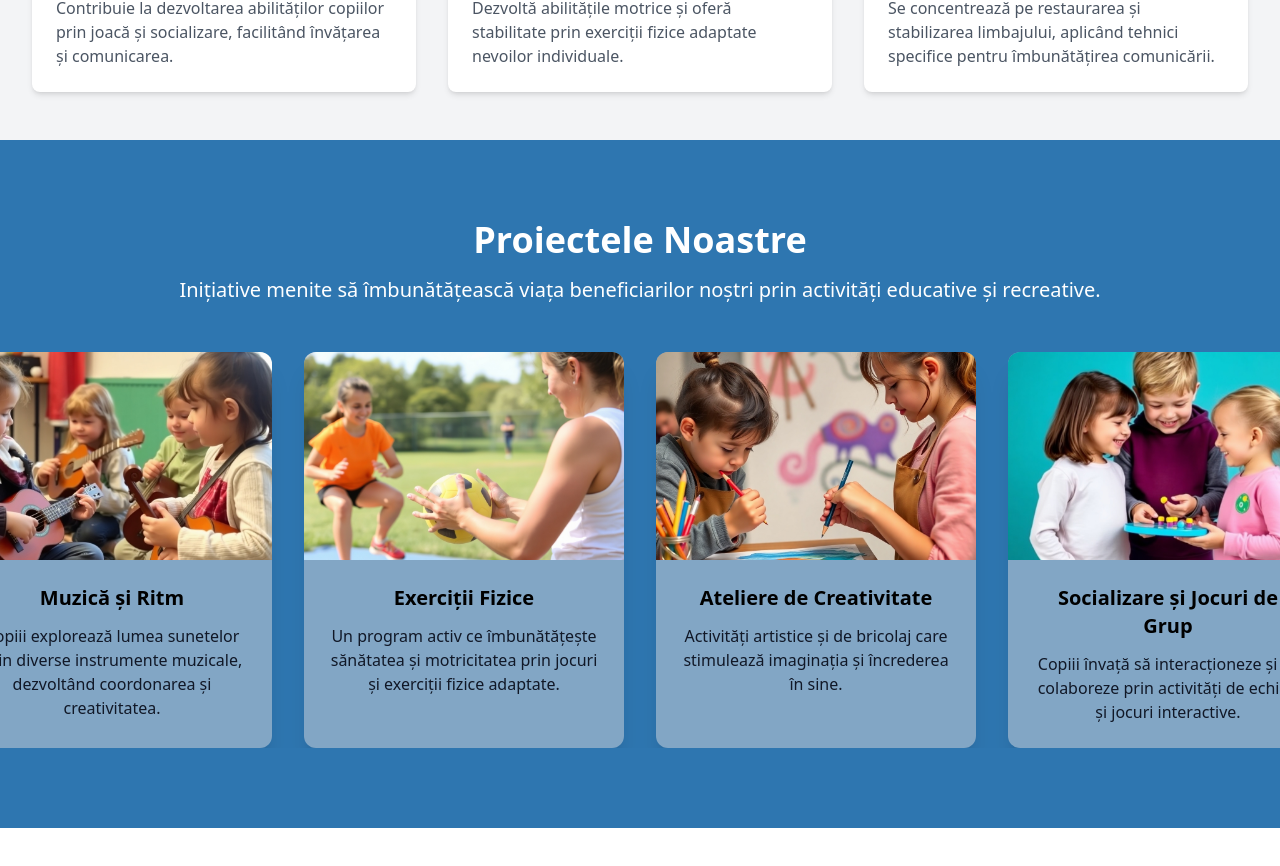
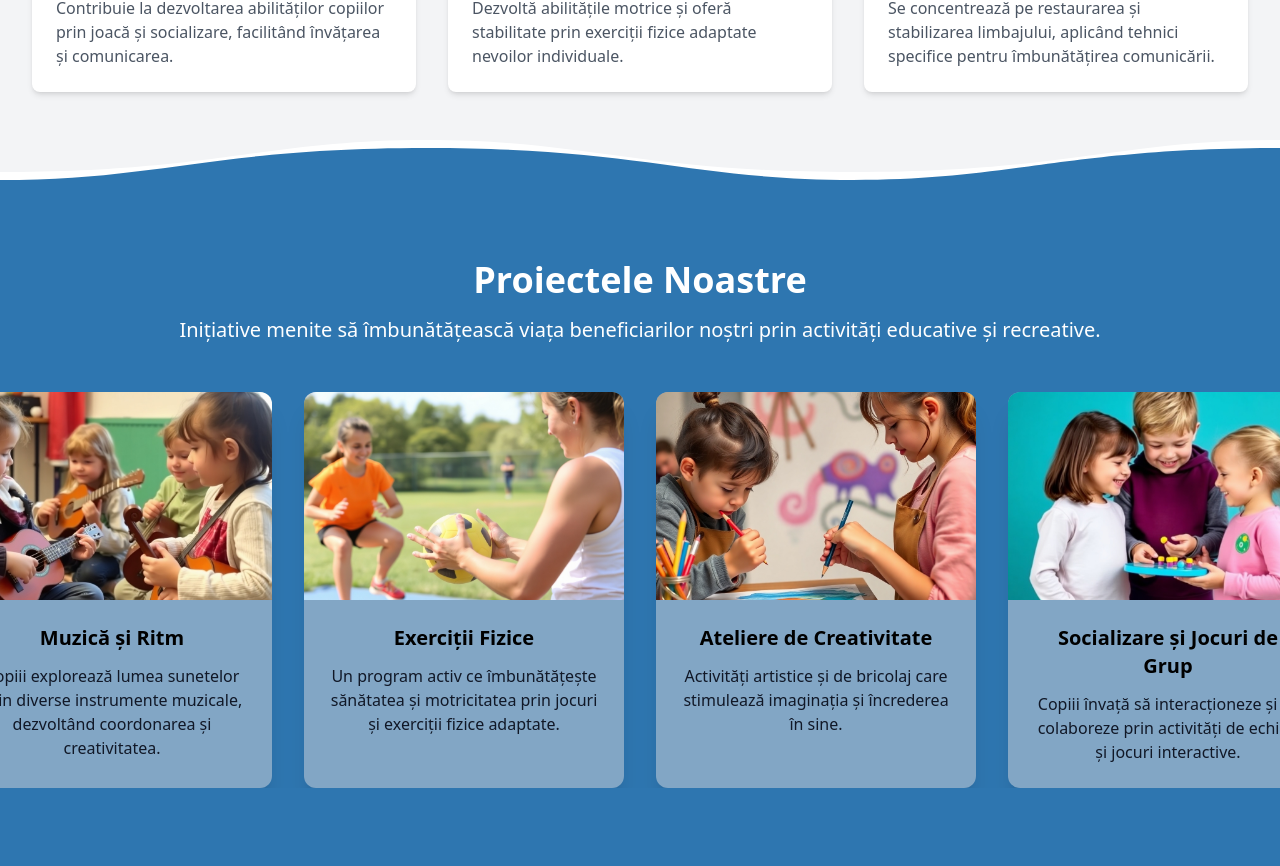
Before and after one commit to stefanpython/asociatia-lsag, a React (Vite) app: page / in a window 1280 px wide. Shown: the part 2576-3442 px from the top of the page. Before the commit the page ends 3404 px from the top, so only its background shows below. Built offline with nearby package versions, Linux system fonts and the light colour scheme.

Commit message:
Make component border curly with SVG

```diff
--- a/src/components/Projects.tsx
+++ b/src/components/Projects.tsx
@@ -33,7 +33,21 @@ export default function Projects() {
   const { ref, inView } = useInView({ triggerOnce: true, threshold: 0.2 });
 
   return (
-    <div ref={ref} className="bg-[#2e76b0] py-20 relative">
+    <div ref={ref} className="bg-[#2e76b0] py-20 relative mt-10">
+      {/* Curly wave top border */}
+      <div className="absolute -top-8 left-0 w-full overflow-hidden">
+        <svg
+          viewBox="0 0 1200 40"
+          preserveAspectRatio="none"
+          className="w-full h-8"
+        >
+          <path
+            d="M0,40 C150,40 200,0 400,0 C600,0 650,40 800,40 C950,40 1000,0 1200,0 L1200,40 L0,40 Z"
+            fill="#2e76b0"
+          />
+        </svg>
+      </div>
+
       <div className="max-w-6xl mx-auto px-6 text-center">
         <motion.h2
           initial={{ opacity: 0, y: -50 }}
--- a/src/components/Services.tsx
+++ b/src/components/Services.tsx
@@ -43,12 +43,26 @@ const servicii = [
 
 export default function Servicii() {
   const { ref, inView } = useInView({
-    triggerOnce: true, // Animates only once
-    threshold: 0.2, // Triggers when 20% of the component is visible
+    triggerOnce: true,
+    threshold: 0.2,
   });
 
   return (
-    <div ref={ref} className="bg-gray-100 py-12 ">
+    <div ref={ref} className="bg-gray-100 py-12 relative">
+      {/* Top curly wave */}
+      <div className="absolute -top-8 left-0 w-full overflow-hidden">
+        <svg
+          viewBox="0 0 1200 40"
+          preserveAspectRatio="none"
+          className="w-full h-8"
+        >
+          <path
+            d="M0,40 C150,40 200,0 400,0 C600,0 650,40 800,40 C950,40 1000,0 1200,0 L1200,40 L0,40 Z"
+            fill="rgb(243 244 246)"
+          />
+        </svg>
+      </div>
+
       <div className="max-w-7xl mx-auto px-4 sm:px-6 lg:px-8">
         <motion.h2
           initial={{ opacity: 0, y: -20 }}
@@ -99,6 +113,20 @@ export default function Servicii() {
           ))}
         </div>
       </div>
+
+      {/* Bottom curly wave */}
+      <div className="absolute -bottom-8 left-0 w-full overflow-hidden">
+        <svg
+          viewBox="0 0 1200 40"
+          preserveAspectRatio="none"
+          className="w-full h-8 rotate-180"
+        >
+          <path
+            d="M0,40 C150,40 200,0 400,0 C600,0 650,40 800,40 C950,40 1000,0 1200,0 L1200,40 L0,40 Z"
+            fill="rgb(243 244 246)"
+          />
+        </svg>
+      </div>
     </div>
   );
 }
```
